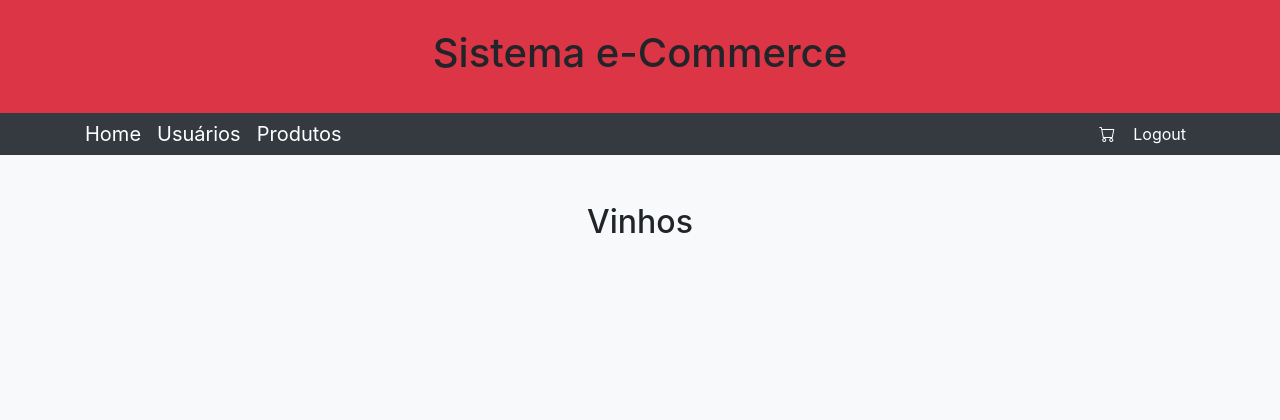
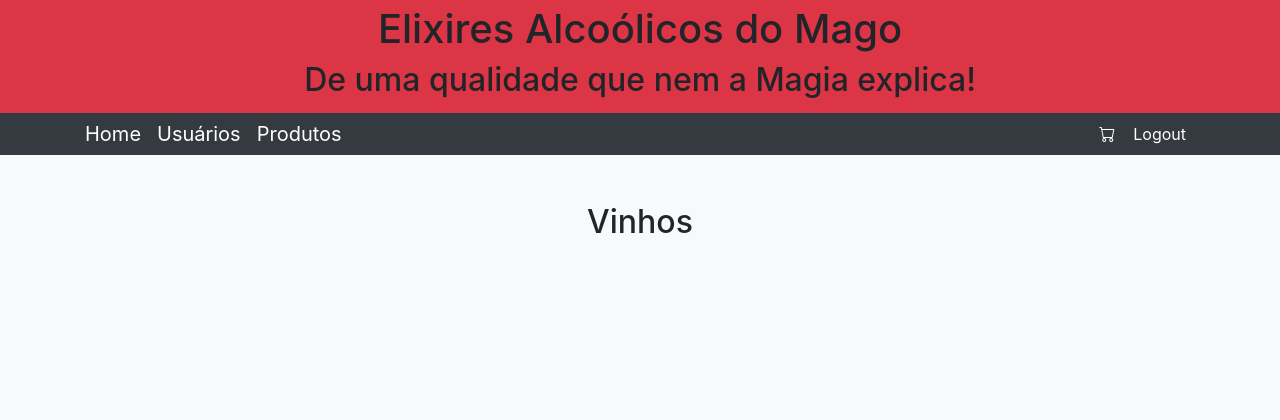
Before and after one commit to OTalMago/appcrudProjetoAula, a PHP site: page /principal.php in a window 1280 px wide. Shown: the top 420 px of the page. Run offline with PHP 8.4, Linux system fonts and the light colour scheme; the visitor is signed in with stand-in values (Sample User, id 1); data that the repository does not hold is empty.

Commit message:
alteração nome do site

```diff
--- a/header.php
+++ b/header.php
@@ -8,8 +8,9 @@
 </head>
 <body class="d-flex flex-column min-vh-100 bg-light">
     <header class="bg-danger d-flex align-items-center" style="height: 3cm;">
-        <div class="container text-center">
-            <h1>Sistema e-Commerce</h1>
+        <div class="container text-center" >
+            <h1>Elixires Alcoólicos do Mago</h1>
+            <h2>De uma qualidade que nem a Magia explica!</h2>
         </div>
     </header>
     <nav class="navbar navbar-expand-lg p-0 navbar-dark bg-dark">
```
